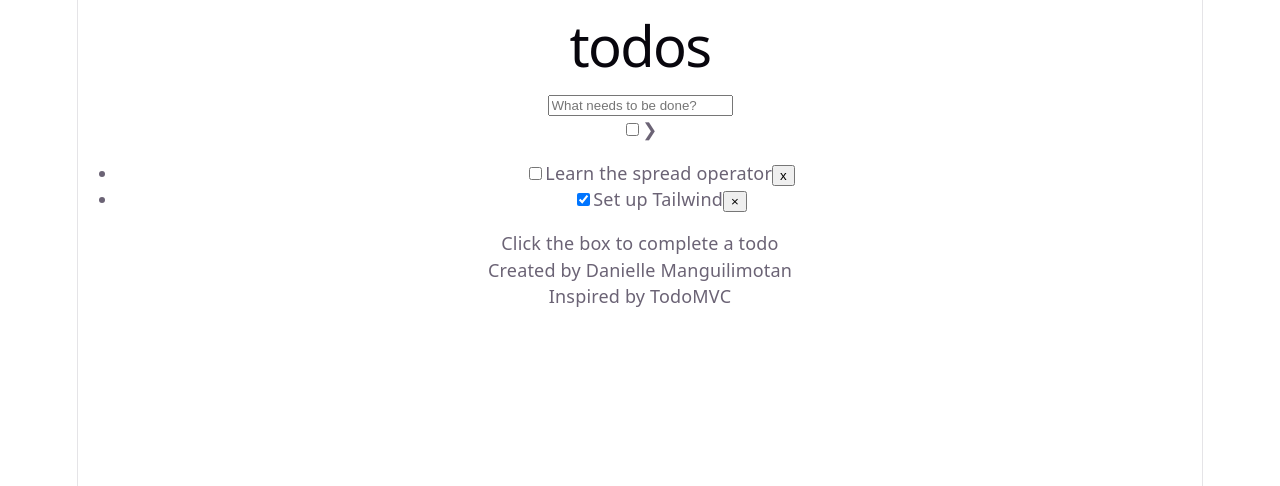
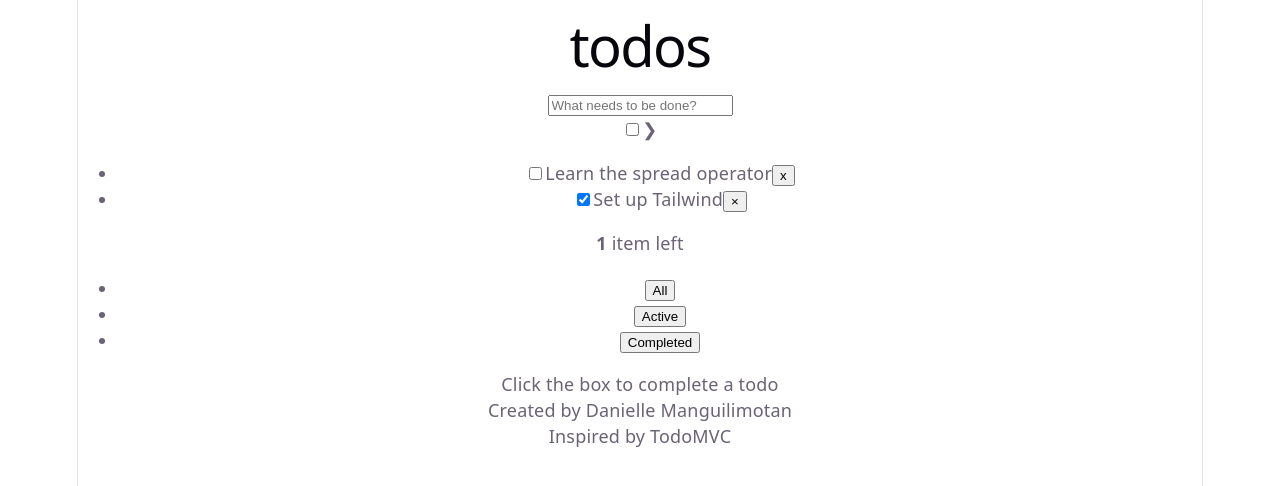
Before and after one commit to dmanguie/csit340-todomvc, a React (Vite) app: page / in a window 1280 px wide. Shown: the top 486 px of the page. Built offline with nearby package versions, Linux system fonts and the light colour scheme.

Commit message:
Feat: Add filter buttons inside footer

```diff
--- a/src/Components/Todos.jsx
+++ b/src/Components/Todos.jsx
@@ -58,6 +58,39 @@
             </li>
           </ul>
         </main>
+
+        <footer className="grid h-10 grid-cols-3 items-center border-t border-[#e6e6e6] px-[15px] text-[15px]">
+          <span>
+            <strong className="font-light">1</strong> item left
+          </span>
+
+          <ul className="flex justify-center gap-1">
+            <li>
+              <button
+                type="button"
+                className="cursor-pointer rounded-[3px] border border-[#b83f45]/20 px-[7px] py-[3px]"
+              >
+                All
+              </button>
+            </li>
+            <li>
+              <button
+                type="button"
+                className="cursor-pointer rounded-[3px] border border-transparent px-[7px] py-[3px] hover:border-[#b83f45]/10"
+              >
+                Active
+              </button>
+            </li>
+            <li>
+              <button
+                type="button"
+                className="cursor-pointer rounded-[3px] border border-transparent px-[7px] py-[3px] hover:border-[#b83f45]/10"
+              >
+                Completed
+              </button>
+            </li>
+          </ul>
+        </footer>
       </div>
 
     </section>
```
